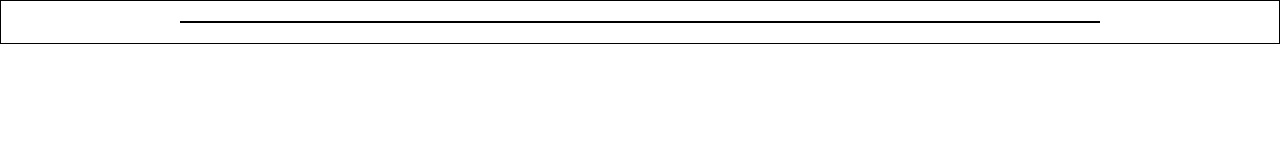
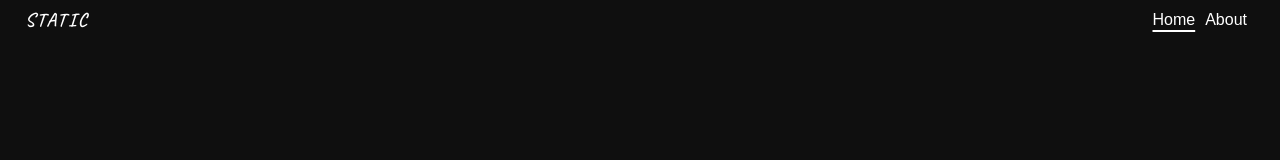
Before and after one commit to Himanshuxyzz/Learning_seo, a plain HTML site: page index.html in a window 1280 px wide. Drawn offline with Linux system fonts and the light colour scheme.

Commit message:
navbar-complete:✅

```diff
--- a/index.html
+++ b/index.html
@@ -9,15 +9,52 @@
     <meta name="description"
         content="Welcome to my portfolio website, I am a front-end web developer and I specialize in creating user-friendly, responsive and accessible websites.">
 
+    <!-- stylesheet -->
     <link rel="stylesheet" href="styles.css">
+
+    <!-- font -->
+    <link rel="preconnect" href="https://fonts.googleapis.com">
+    <link rel="preconnect" href="https://fonts.gstatic.com" crossorigin>
+    <link href="https://fonts.googleapis.com/css2?family=Caveat:wght@600&display=swap" rel="stylesheet">
 </head>
 
 <body>
-    <header class="header box">
-        <nav class="container">
+    <header class="header  mb-1">
+        <nav class="navbar container">
+            <div class="nav-items ">
+                <div class="logo-title-wrapper">
+                    <div class="title ">
+                        STATIC
+                    </div>
+                </div>
 
+                <div class="nav-items-links ">
+                    <ul class="nav-items-links-lists">
+                        <li>
+                            <a class="no-style-link underline" href="/">Home</a>
+                        </li>
+                        <li>
+                            <a class="no-style-link" href="/">About</a>
+                        </li>
+                    </ul>
+                </div>
+            </div>
         </nav>
+
+        <!-- header image -->
+        <div class="header-img">
+            <picture>
+                <img src="">
+            </picture>
+        </div>
     </header>
+
+    <!-- main section -->
+    <main>
+        <section>
+
+        </section>
+    </main>
 
 </body>
 
--- a/styles.css
+++ b/styles.css
@@ -4,20 +4,74 @@
   box-sizing: border-box;
 }
 
+:root {
+  --default-padding: 10px;
+  --padding-0: 8px;
+  --padding-1: 15px;
+}
+
 /* utility classes */
 
 .box {
-  border: 1px solid black;
+  border: 1px solid #f1f1f1;
+}
+
+.mb-1 {
+  margin-bottom: 10px;
+}
+
+.no-style-link {
+  text-decoration: none;
+  color: #fff;
+}
+
+.underline {
+  text-decoration: underline;
+  text-underline-offset: 5px;
+  text-decoration-thickness: 2px;
 }
 
 /* main styles */
 
-.header {
-  padding: 20px;
+body {
+  font-family: sans-serif;
+  background-color: #0f0f0f;
+  color: #fff;
 }
 
 .container {
-  max-width: 920px;
+  max-width: 1280px;
   margin-inline: auto;
-  border: 1px solid black;
 }
+
+.header {
+  padding-inline: var(--padding-1);
+}
+
+.navbar {
+  padding-block: var(--padding-0);
+  position: sticky;
+}
+
+.nav-items {
+  display: flex;
+  align-items: center;
+  justify-content: space-between;
+  padding-inline: var(--default-padding);
+}
+
+.title {
+  font-size: 1.2rem;
+  letter-spacing: 2px;
+  font-family: "Caveat", cursive;
+}
+
+.nav-items-links {
+  padding-inline: var(--padding-0);
+}
+
+.nav-items-links-lists {
+  display: flex;
+  list-style-type: none;
+  gap: 10px;
+}
```
